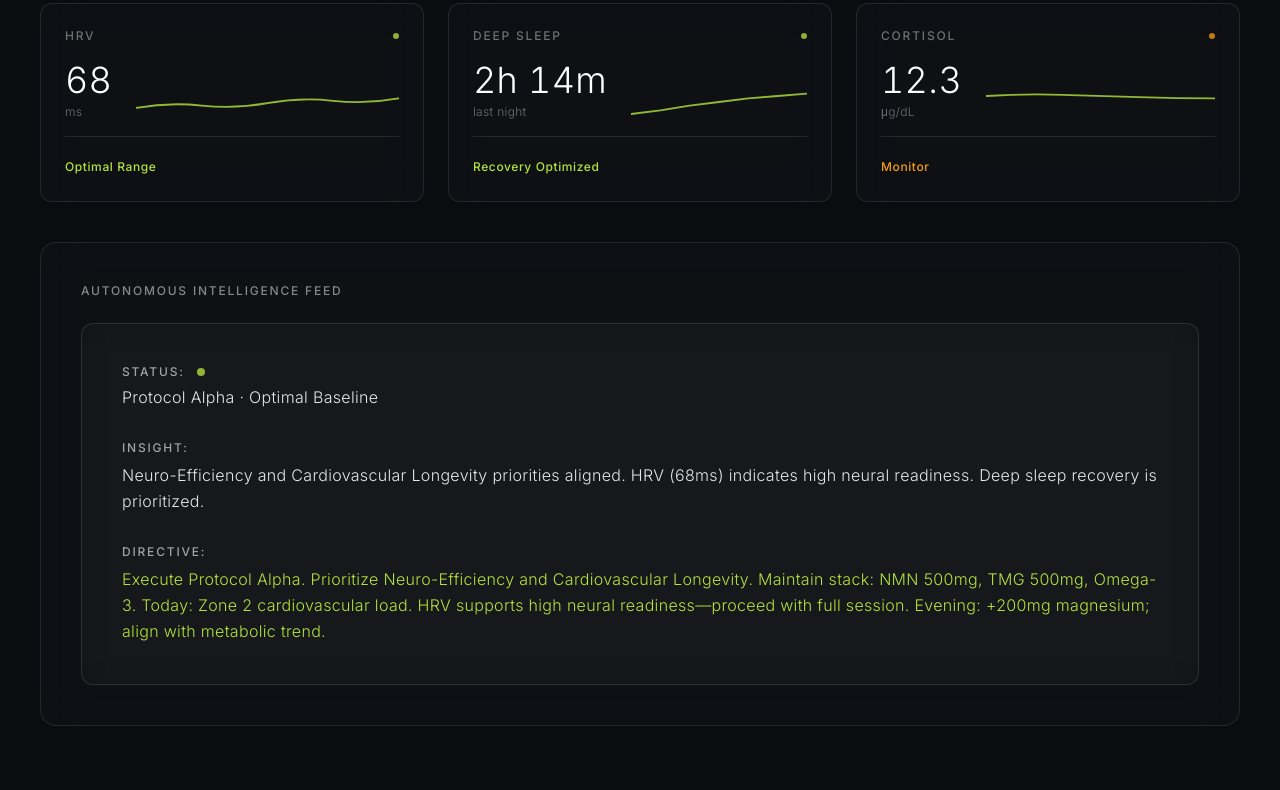
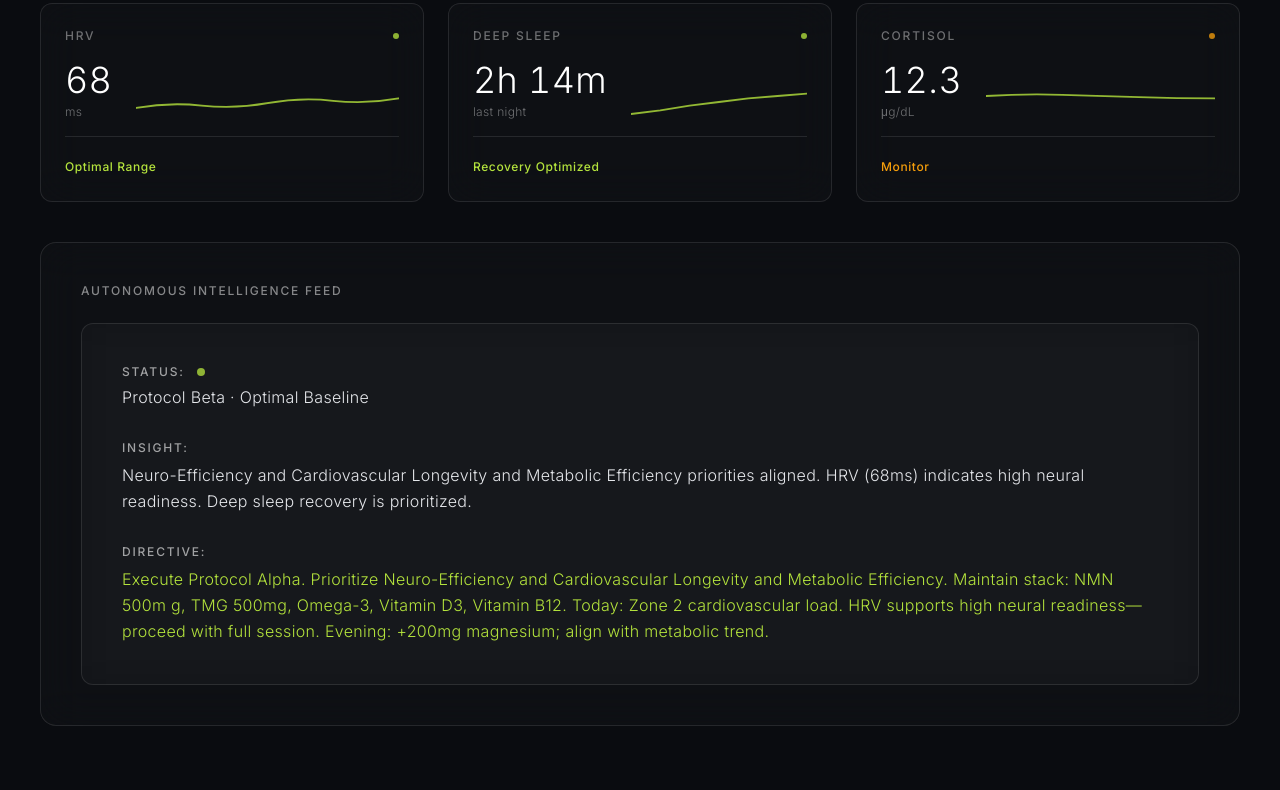
Before and after one commit to pssanthosh114/chronos-protocol, a plain HTML site: page dashboard.html in a window 1280 px wide. Shown: the part 728-1518 px from the top of the page. Drawn offline with nearby package versions, Linux system fonts and the light colour scheme.

Commit message:
daily update

```diff
--- a/dashboard.html
+++ b/dashboard.html
@@ -303,8 +303,8 @@
         fadeIn(directiveSection, 1400);
       }
 
-      fetch('bio-context.json')
-        .then(function(res) { return res.ok ? res.json() : Promise.reject(new Error('Failed to load bio-context')); })
+      fetch('friend1-context.json')
+        .then(function(res) { return res.ok ? res.json() : Promise.reject(new Error('Failed to load friend1-context')); })
         .then(function(data) {
           var memberEl = document.getElementById('member-name');
           var statusEl = document.getElementById('protocol-status');
```
